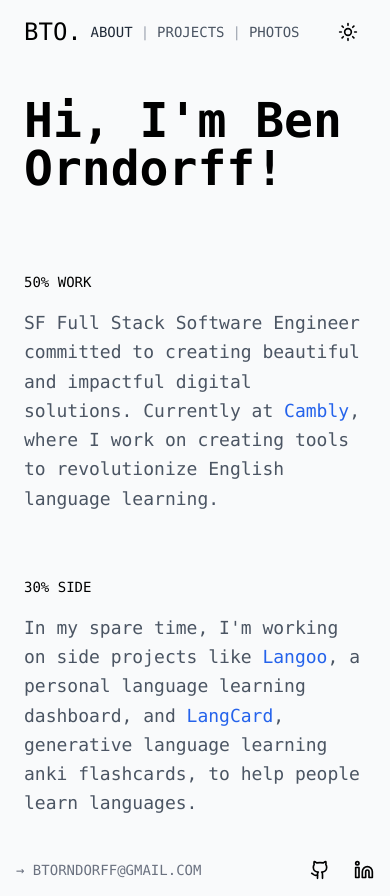
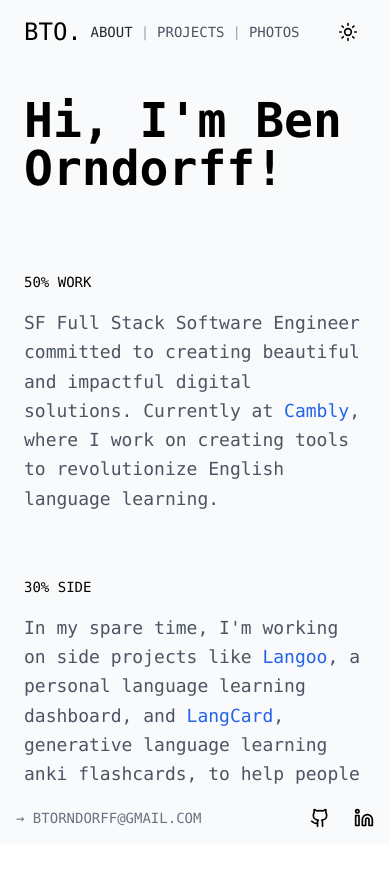
Before and after one commit to btorndorff/dev-portfolio, a React (Vite) app: page / in a window 390 px wide. After the commit the page ends 844 px from the top, so only its background shows below. Built offline with nearby package versions, Linux system fonts and the light colour scheme.

Commit message:
revert footer change

```diff
--- a/src/components/Footer.tsx
+++ b/src/components/Footer.tsx
@@ -2,7 +2,7 @@ import { Github, Linkedin, Mail, MailOpen } from "lucide-react";
 
 export const MobileFooter = () => {
   return (
-    <footer className="w-full flex justify-between items-center p-4 md:hidden bg-gray-50 dark:bg-gray-900">
+    <footer className="fixed bottom-0 w-full flex justify-between items-center p-4 md:hidden bg-gray-50 dark:bg-gray-900">
       <a
         href="mailto:btorndorff@gmail.com"
         className="text-sm font-mono text-gray-500 dark:text-gray-400 hover:text-gray-800 dark:hover:text-gray-200 transition-colors"
```
